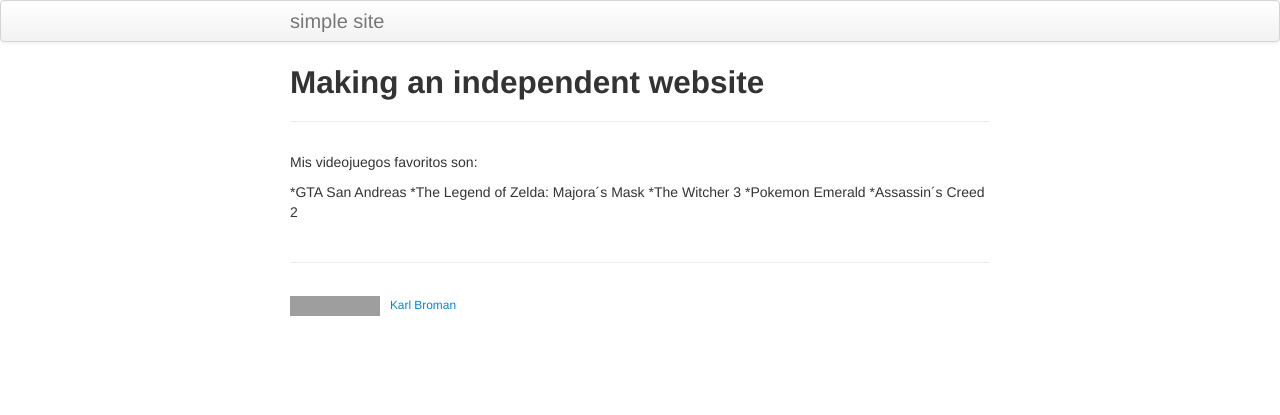
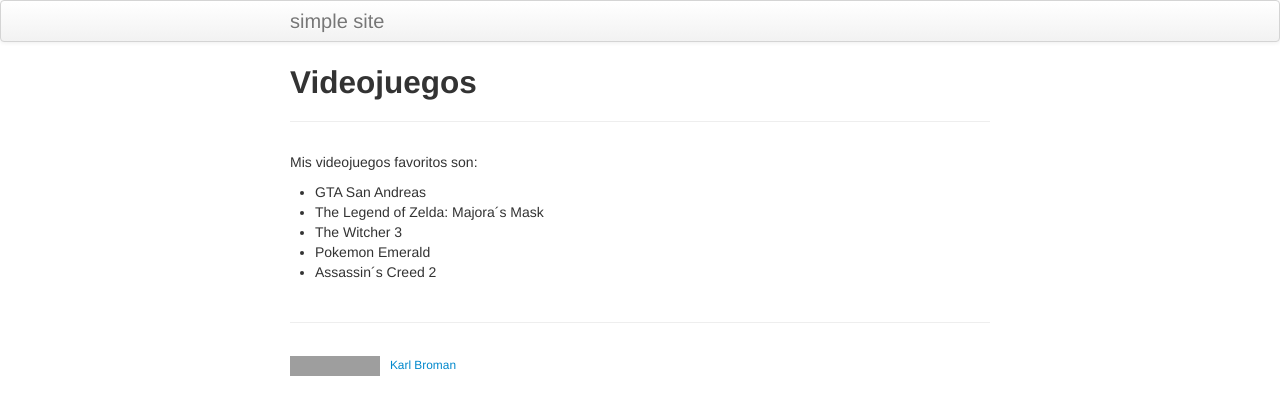
Before and after one commit to agusTx5/AgusTx5.github.io, a Jekyll site: the page built from pages/videojuegos.md, in a window 1280 px wide. Shown: the top 415 px of the page. Built offline with Jekyll 4.4.1, drawn with Linux system fonts in a browser that asks for light colours; grey boxes are pictures that could not be loaded.

Commit message:
Update videojuegos.md

```diff
--- a/pages/videojuegos.md
+++ b/pages/videojuegos.md
@@ -1,12 +1,12 @@
 ---
 layout: page
-title: Making an independent website
-description: How to make an independent website with GitHub Pages.
+title: Videojuegos
+description: Mis videojuegos favoritos
 ---
 Mis videojuegos favoritos son:
 
-*GTA San Andreas
-*The Legend of Zelda: Majora´s Mask
-*The Witcher 3
-*Pokemon Emerald
-*Assassin´s Creed 2
+* GTA San Andreas
+* The Legend of Zelda: Majora´s Mask
+* The Witcher 3
+* Pokemon Emerald
+* Assassin´s Creed 2
```
